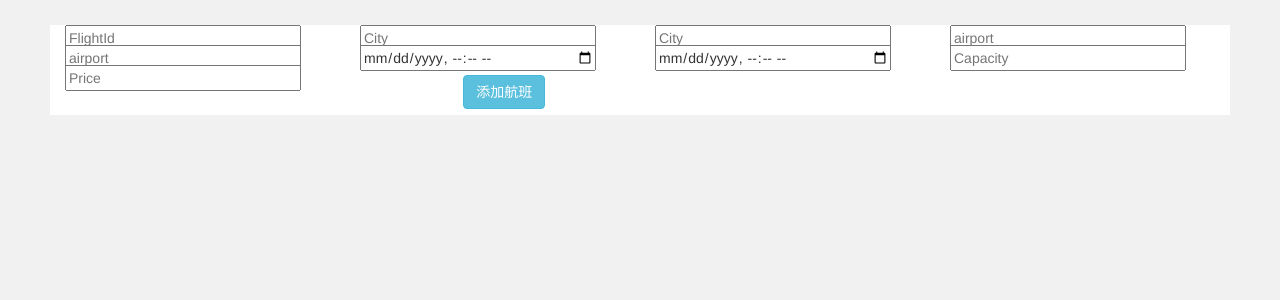
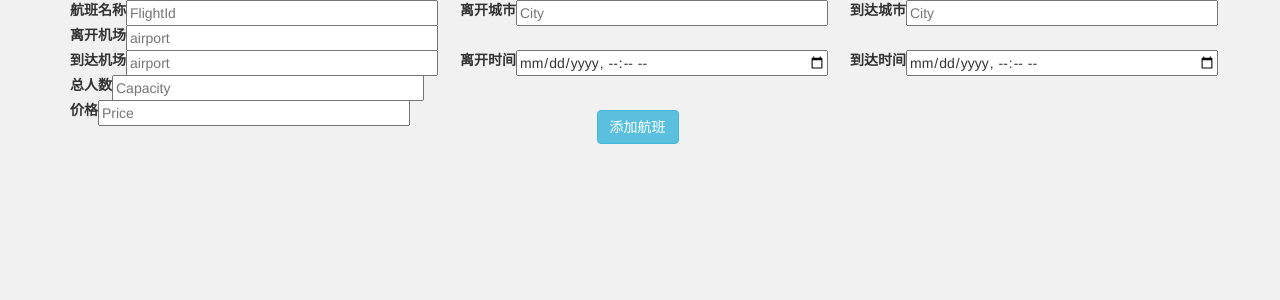
Before and after one commit to lmxmx-007/flight-ticket-booksystem-master, a Django app: page /admin/ in a window 1280 px wide. Shown: the part 50-350 px from the top of the page. Run offline with Django 3.2, Linux system fonts and the light colour scheme; some libraries are stand-ins or nearby versions.

Commit message:
修改了下东西

```diff
--- a/project/booksystem/templates/booksystem/admin.html
+++ b/project/booksystem/templates/booksystem/admin.html
@@ -79,73 +79,74 @@
 
 
 {% block content %}
-        <div class="main">
-            <div class="search_form">
+<div class="container">
+
     <!--                <div class="col-sm-12" style="margin-top: 20px">-->
     <form action="{% url 'booksystem:user_admin' %}" method="post">
         {% csrf_token %}
-                        <div class="col-sm-3">
+        <div class="row">
+            <div class="col-sm-4">
                 <!--                            <span class="ico_search_type ico_search_name"></span><br>-->
+                <label for="name">航班名称</label>
                 <input class="my_input" type="text" id="name" name="name" placeholder="FlightId"
                                                  value="{{ name }}">
             </div>
 
-                        <div class="col-sm-3"> {# 在父div中要指定width:100%才会一样宽 #}
+            <div class="col-sm-4"> {# 在父div中要指定width:100%才会一样宽 #}
                 <!--                            <span class="ico_search_type ico_search_lcity"></span><br>-->
+                <label for="leave_city">离开城市</label>
                 <input class="my_input" type="text" id="leave_city" name="leave_city" placeholder="City"
                                                        value="{{ leave_city }}">
             </div>
-                        <div class="col-sm-3">
+            <div class="col-sm-4">
                 <!--                            <span class="ico_search_type ico_search_acity"></span><br>-->
-                            <input class="my_input" type="text" id="arrive_city" name="arrive_city" placeholder="City"
+                <label for="arrive_city">到达城市</label><input class="my_input" type="text" id="arrive_city" name="arrive_city" placeholder="City"
                                                         value="{{ arrive_city }}">
             </div>
-                        <div class="col-sm-3">
+            <div class="col-sm-4">
                 <!--                            <span class="ico_search_type ico_search_lairport"></span><br>-->
-                            <input class="my_input" type="text" id="leave_airport" name="leave_airport" placeholder="airport"
+                <label for="leave_airport">离开机场</label><input class="my_input" type="text" id="leave_airport" name="leave_airport" placeholder="airport"
                                                           value="{{ leave_airport }}">
             </div>
-
-                        <br>
-
-                        <div class="col-sm-3">
+        </div>
+        <div class="row">
+            <div class="col-sm-4">
                 <!--                            <span class="ico_search_type ico_search_aairport"></span><br>-->
-                            <input class="my_input" type="text" id="arrive_airport" name="arrive_airport" placeholder="airport"
+                <label for="arrive_airport">到达机场</label><input class="my_input" type="text" id="arrive_airport" name="arrive_airport" placeholder="airport"
                                                            value="{{ arrive_airport }}">
             </div>
 
-                        <div class="col-sm-3">
+            <div class="col-sm-4">
                 <!--                            <span class="ico_search_type ico_search_ldate"></span><br>-->
-                            <input class="my_input" type="datetime-local" id="leave_time" name="leave_time" placeholder="Date"
+                <label for="leave_time">离开时间</label><input class="my_input" type="datetime-local" id="leave_time" name="leave_time" placeholder="Date"
                                                        value="{{ leave_time }}">
             </div>
 
-                        <div class="col-sm-3">
+            <div class="col-sm-4">
                 <!--                            <span class="ico_search_type ico_search_adate"></span><br>-->
-                            <input class="my_input" type="datetime-local" id="arrive_time" name="arrive_time" placeholder="Date"
+                <label for="arrive_time">到达时间</label><input class="my_input" type="datetime-local" id="arrive_time" name="arrive_time" placeholder="Date"
                                                         value="{{ arrive_time }}">
             </div>
 
-                        <div class="col-sm-3">
+            <div class="col-sm-4">
                 <!--                            <span class="ico_search_type ico_search_capacity"></span><br>-->
-                            <input class="my_input" type="number" id="capacity" name="capacity" placeholder="Capacity"
+                <label for="capacity">总人数</label><input class="my_input" type="number" id="capacity" name="capacity" placeholder="Capacity"
                                                      value="{{ capacity }}">
             </div>
-
-                        <br>
-
-                        <div class="col-sm-3">
+        </div>
+        <div class="row">
+            <div class="col-sm-4">
                 <!--                            <span class="ico_search_type ico_search_price"></span><br>-->
-                            <input class="my_input" type="number" id="price" name="price" placeholder="Price"
+                <label for="price">价格</label><input class="my_input" type="number" id="price" name="price" placeholder="Price"
                                                   value="{{ price }}">
             </div>
-                        <div class="col-sm-3">
+            <div class="col-sm-4">
                 <div style="position: absolute;margin-top: 10px;margin-left: 35%">
                     <input class="btn btn btn-info" name="research_btn" type="submit" value="添加航班">
+                </div>
             </div>
         </div>
     </form>
     <!--                </div>-->
 </div>
-        </div>
 {% endblock %}
--- a/project/booksystem/templates/booksystem/base.html
+++ b/project/booksystem/templates/booksystem/base.html
@@ -4,7 +4,7 @@
     <meta charset="UTF-8">
     <title>机票管理系统</title>
     <link rel="stylesheet" href="https://maxcdn.bootstrapcdn.com/bootstrap/3.3.6/css/bootstrap.min.css">
-    <script src="https://ajax.googleapis.com/ajax/libs/jquery/1.12.0/jquery.min.js"></script>
+    <script src="https://apps.bdimg.com/libs/jquery/2.1.4/jquery.min.js"></script>
     <script src="http://maxcdn.bootstrapcdn.com/bootstrap/3.3.6/js/bootstrap.min.js"></script>
     {#    <link rel="stylesheet" href="../../static/css/bootstrap.min.css">#}
     {% block style %}
```
Also changed, not shown: project/booksystem/models.py (+13 -13 lines), project/booksystem/views.py (+23 -28 lines), project/flightdb.sqlite3. Lines whose indentation alone changed are shown as unchanged.
